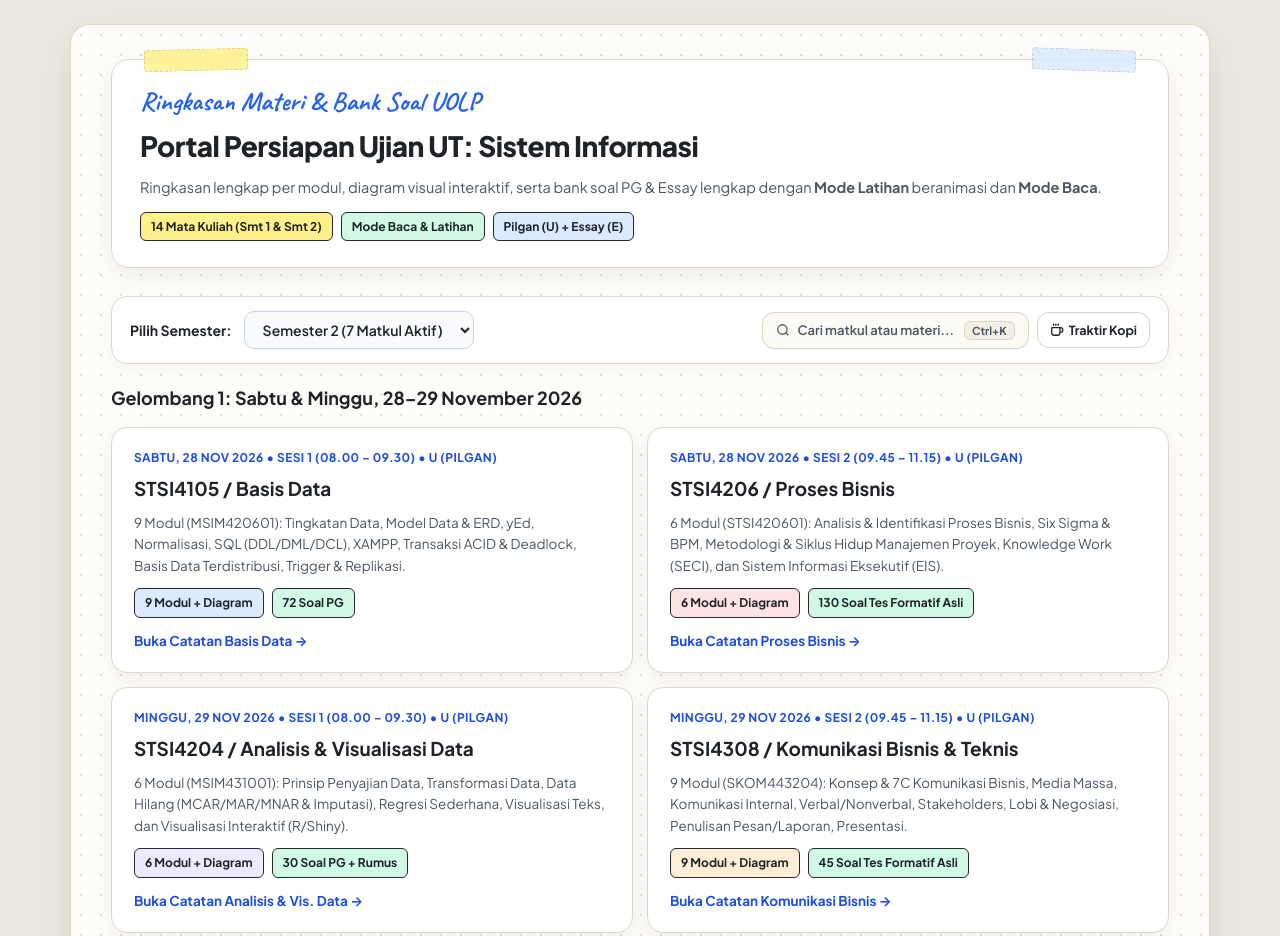
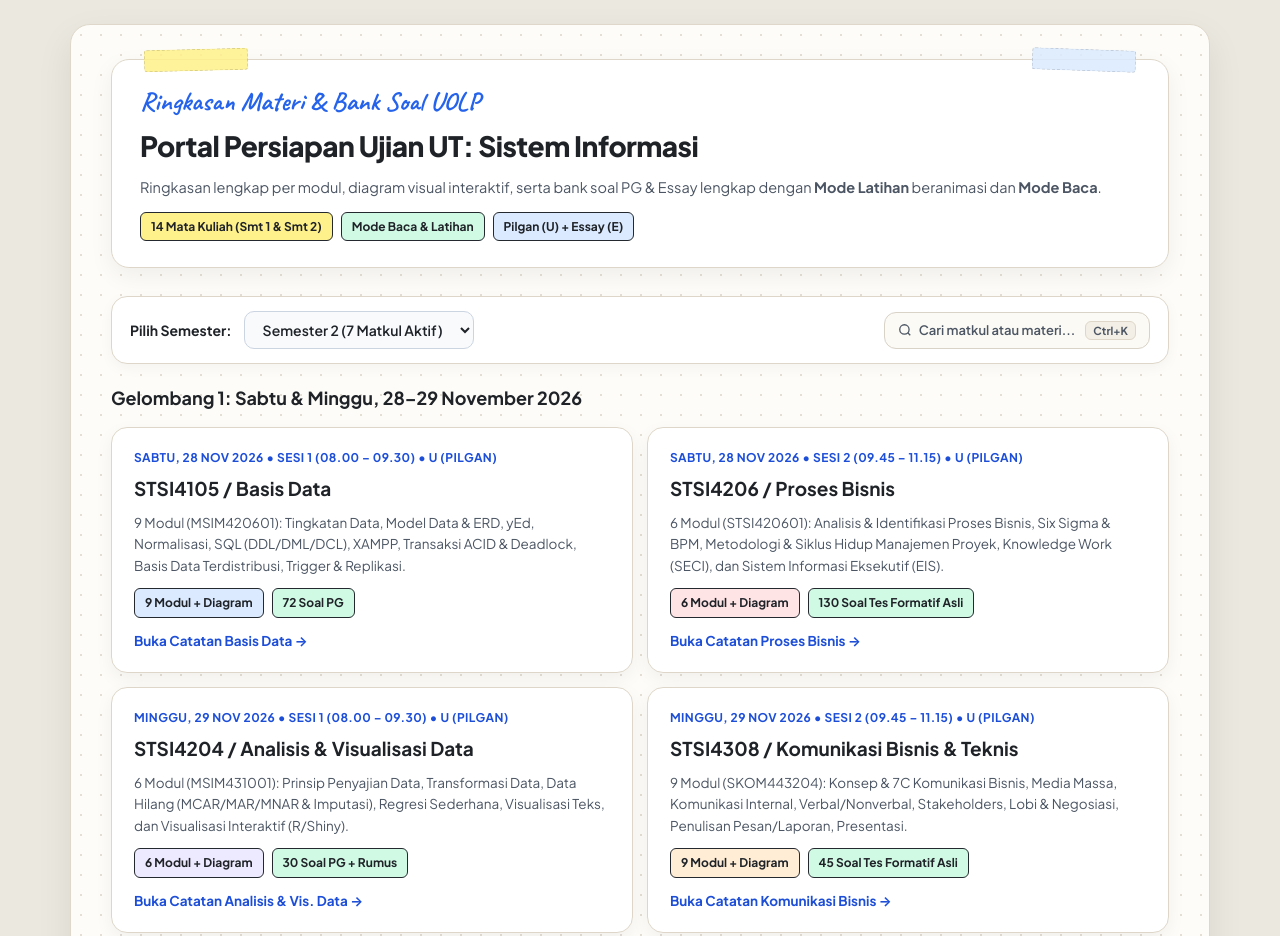
Before and after one commit to azarafath/belajar-ut-sistem-informasi, an Astro site: page / in a window 1280 px wide. Shown: the top 936 px of the page. Built offline with nearby package versions, Linux system fonts and the light colour scheme; Astro itself is replaced by a stand-in of ours.

Commit message:
style: keep Traktir Kopi button only at footer on index page

```diff
--- a/public/sw.js
+++ b/public/sw.js
@@ -1,4 +1,4 @@
-const CACHE_NAME = 'belajar-ut-v17';
+const CACHE_NAME = 'belajar-ut-v18';
 const CORE_ASSETS = [
   '/',
   '/index.html',
--- a/src/pages/index.astro
+++ b/src/pages/index.astro
@@ -141,7 +141,6 @@ const smt2Wave2 = smt2.slice(4);
           <option value="8">Semester 8</option>
         </select>
       </div>
-      <div style="display:flex; align-items:center; gap:8px; flex-wrap:wrap;">
       <button type="button" class="portal-search-btn" data-open-search>
         <span class="search-trigger-left">
           <svg width="14" height="14" viewBox="0 0 24 24" fill="none" stroke="currentColor" stroke-width="2.2"><circle cx="11" cy="11" r="8"/><path d="m21 21-4.3-4.3"/></svg>
@@ -149,11 +148,6 @@ const smt2Wave2 = smt2.slice(4);
         </span>
         <span class="search-kbd">Ctrl+K</span>
       </button>
-        <button type="button" class="footer-support-link" data-open-support title="Traktir Kopi (QRIS)" style="padding:9px 12px; border-radius:12px; border:1.5px solid #d8d2c7;">
-          <svg width="14" height="14" viewBox="0 0 24 24" fill="none" stroke="currentColor" stroke-width="2.2" stroke-linecap="round" stroke-linejoin="round"><path d="M10 2v2"/><path d="M14 2v2"/><path d="M16 8a1 1 0 0 1 1 1v8a4 4 0 0 1-4 4H7a4 4 0 0 1-4-4V9a1 1 0 0 1 1-1h14a4 4 0 1 1 0 8h-1"/><path d="M6 2v2"/></svg>
-          <span>Traktir Kopi</span>
-        </button>
-      </div>
     </div>
 
     <section class="semester-panel" data-semester="1" hidden>
```
Lines whose indentation alone changed are shown as unchanged.
